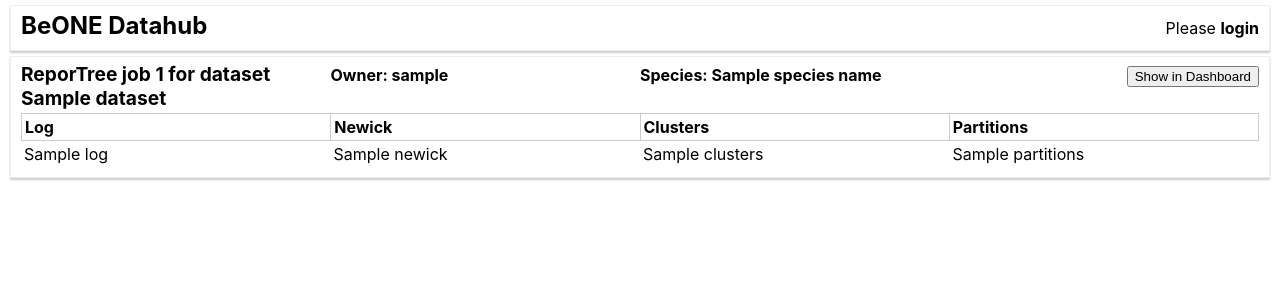
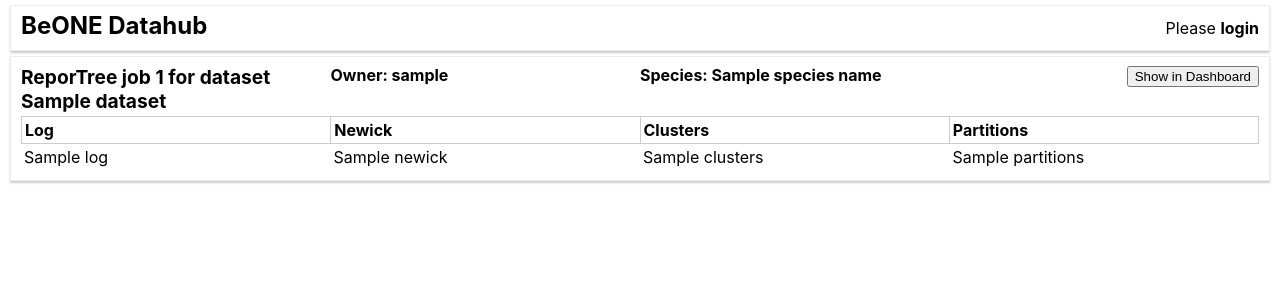
Before and after one commit to ssi-dk/beone-datahub, a Django app: template main/templates/main/rt_job.html in a window 1280 px wide. Shown: the top 300 px of the page. Run offline with Django 4.2, Linux system fonts and the light colour scheme; the template is opened without the code that fills it: most values are stand-ins (such as "Sample title", 1, 10 or a date in 2020); data that the repository does not hold is empty.

Commit message:
Small layout thing.

```diff
--- a/main/templates/main/rt_job.html
+++ b/main/templates/main/rt_job.html
@@ -2,7 +2,7 @@
 
 {% block content%}
 <div class="pane">
-  <div class="baseline-row">
+  <div class="overview-row">
     <div class="column">
       <h2>ReporTree job {{ rt_job.pk }} for dataset {{ rt_job.dataset.name }}</h2>
     </div>
```
